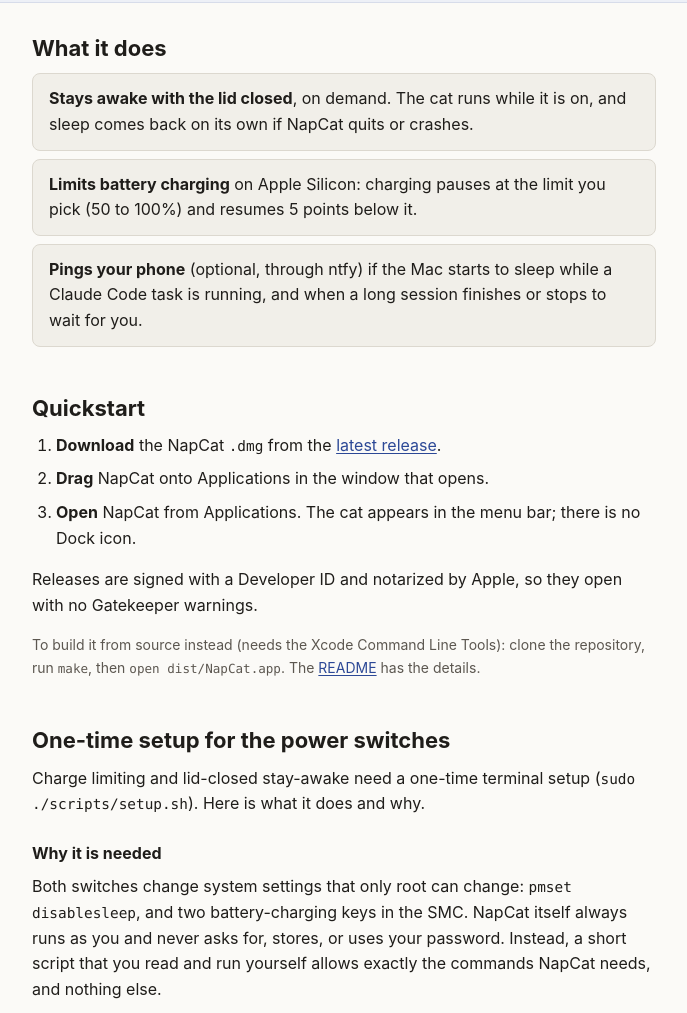
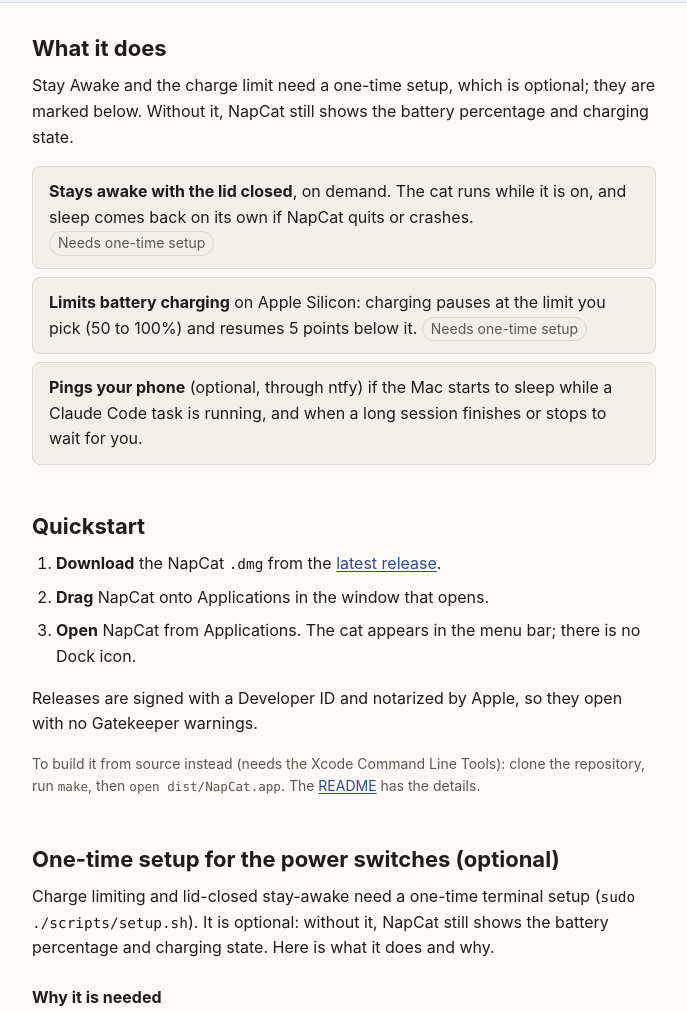
Before and after one commit to MuratAlkan06/NapCat, a plain HTML site: page docs/index.html in a window 1280 px wide. Shown: the part 776-1789 px from the top of the page, without its empty margins (296-983 px from the left). Drawn offline with Linux system fonts and the light colour scheme.

Commit message:
feat(site): mark the optional setup and the features that need it
"What it does" now says up front that Stay Awake and the charge limit
need a one-time setup, that the setup is optional, and what NapCat
still does without it. Those two feature tiles carry a small "Needs
one-time setup" marker that links to the setup section, whose heading
and first paragraph also say it is optional.

```diff
--- a/docs/index.html
+++ b/docs/index.html
@@ -52,9 +52,10 @@
   <main id="main" class="wrap">
     <section aria-labelledby="features-title">
       <h2 id="features-title">What it does</h2>
+      <p>Stay Awake and the charge limit need a one-time setup, which is optional; they are marked below. Without it, NapCat still shows the battery percentage and charging state.</p>
       <ul class="features">
-        <li><strong>Stays awake with the lid closed</strong>, on demand. The cat runs while it is on, and sleep comes back on its own if NapCat quits or crashes.</li>
-        <li><strong>Limits battery charging</strong> on Apple Silicon: charging pauses at the limit you pick (50 to 100%) and resumes 5 points below it.</li>
+        <li><strong>Stays awake with the lid closed</strong>, on demand. The cat runs while it is on, and sleep comes back on its own if NapCat quits or crashes. <a class="setup-tag" href="#setup-title">Needs one-time setup</a></li>
+        <li><strong>Limits battery charging</strong> on Apple Silicon: charging pauses at the limit you pick (50 to 100%) and resumes 5 points below it. <a class="setup-tag" href="#setup-title">Needs one-time setup</a></li>
         <li><strong>Pings your phone</strong> (optional, through ntfy) if the Mac starts to sleep while a Claude Code task is running, and when a long session finishes or stops to wait for you.</li>
       </ul>
     </section>
@@ -71,8 +72,8 @@
     </section>
 
     <section aria-labelledby="setup-title">
-      <h2 id="setup-title">One-time setup for the power switches</h2>
-      <p>Charge limiting and lid-closed stay-awake need a one-time terminal setup (<code>sudo ./scripts/setup.sh</code>). Here is what it does and why.</p>
+      <h2 id="setup-title">One-time setup for the power switches (optional)</h2>
+      <p>Charge limiting and lid-closed stay-awake need a one-time terminal setup (<code>sudo ./scripts/setup.sh</code>). It is optional: without it, NapCat still shows the battery percentage and charging state. Here is what it does and why.</p>
 
       <h3>Why it is needed</h3>
       <p>Both switches change system settings that only root can change: <code>pmset disablesleep</code>, and two battery-charging keys in the SMC. NapCat itself always runs as you and never asks for, stores, or uses your password. Instead, a short script that you read and run yourself allows exactly the commands NapCat needs, and nothing else.</p>
--- a/docs/style.css
+++ b/docs/style.css
@@ -334,6 +334,22 @@ li + li {
   border-radius: var(--radius);
 }
 
+/* Marks the features that need the optional setup; links to that section. */
+.setup-tag {
+  display: inline-block;
+  padding: 0 var(--space-2);
+  border: 1px solid var(--color-border);
+  border-radius: 999px;
+  color: var(--color-text-muted);
+  font-size: var(--text-sm);
+  text-decoration: none;
+  white-space: nowrap;
+}
+
+.setup-tag:hover {
+  border-color: currentColor;
+}
+
 .note {
   color: var(--color-text-muted);
   font-size: var(--text-sm);
```
